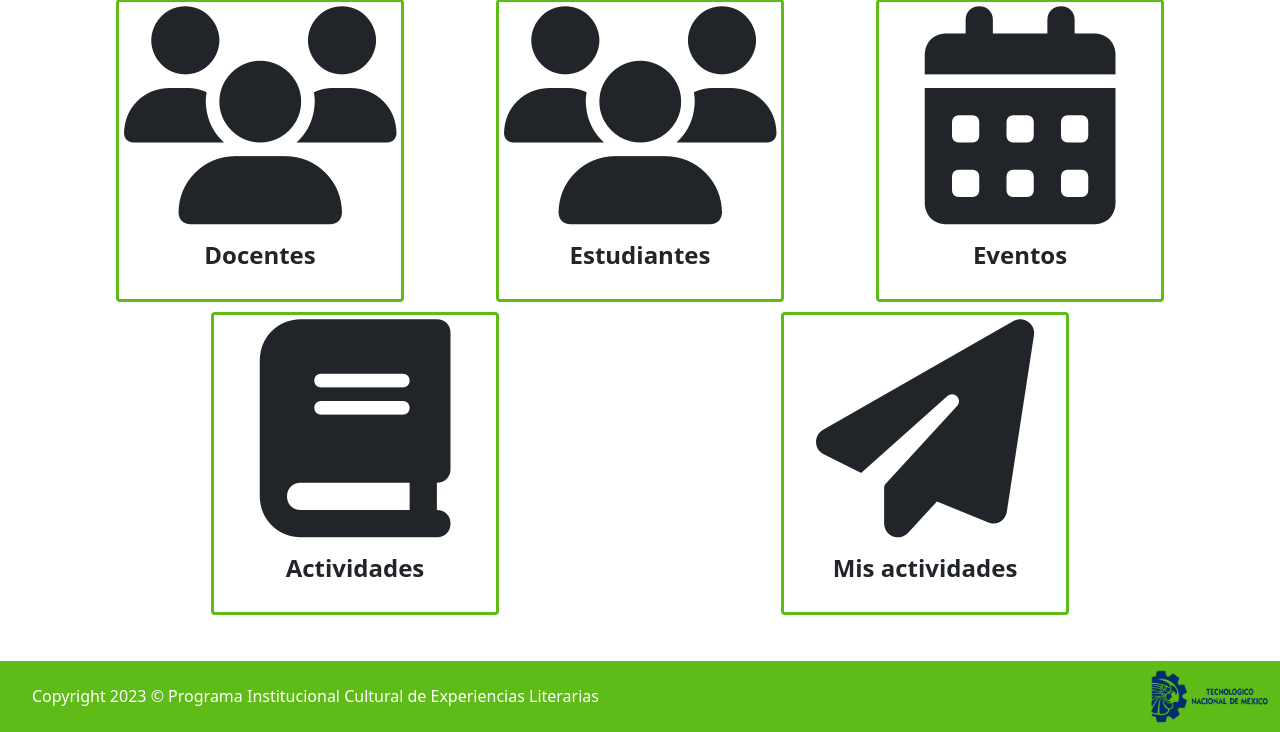
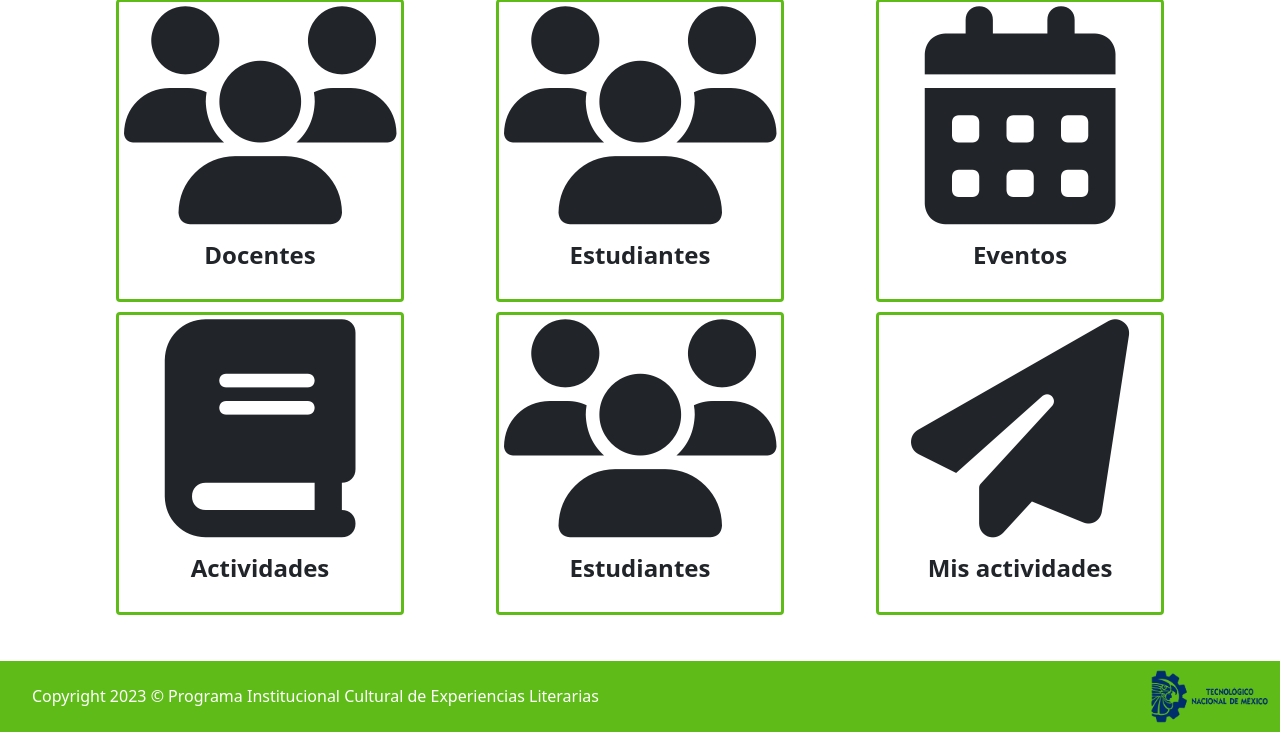
Before and after one commit to Brayan13141/PICEL, a PHP site: page /main/index.php in a window 1280 px wide. Shown: the part 182-914 px from the top of the page. Run offline with PHP 8.4, Linux system fonts and the light colour scheme; the visitor is signed in with stand-in values (Sample User, id 1); some libraries are stand-ins or nearby versions.

Commit message:
SE DIO ACCESO A LOS ESTUDIANTES PARA LOS DOCENTES

```diff
--- a/main/index.php
+++ b/main/index.php
@@ -17,10 +17,11 @@ if ($_SESSION['id_User']) {
 
 </head>
 <style>
-    .col{
+.col {
     margin: 5px !important;
 }
 </style>
+
 <body>
     <?php
         require('menu.php');
@@ -28,7 +29,9 @@ if ($_SESSION['id_User']) {
     <section class="container margen">
         <div class="row mt-4">
             <div class="col text-center">
-                    <h3>¡Bienvenido <?php echo $_SESSION['nombre'] . ' ' . $_SESSION['apellidoP'] . ' ' . $_SESSION['apellidoM'] . '!'; ?></h3>
+                <h3>¡Bienvenido
+                    <?php echo $_SESSION['nombre'] . ' ' . $_SESSION['apellidoP'] . ' ' . $_SESSION['apellidoM'] . '!'; ?>
+                </h3>
             </div>
         </div>
         <div class="row mt-4">
@@ -73,6 +76,14 @@ if ($_SESSION['id_User']) {
                     </div>
                 </div>
             </div>
+            <div class="col">
+                <div class="card card-main mx-auto" onclick="location.href='re-main.php';" style="width: 18rem;">
+                    <i class="fa fa-users" aria-hidden="true" style="font-size: 218px;text-align: center;"></i>
+                    <div class="card-body">
+                        <h4 class="text-center"><strong>Estudiantes</strong></h4>
+                    </div>
+                </div>
+            </div>
             <?php
                 }
                 ?>
@@ -80,7 +91,8 @@ if ($_SESSION['id_User']) {
                 if ($_SESSION['tipo_us'] == "Estudiante" || $_SESSION['tipo_us'] == "Admin") {
                 ?>
             <div class="col">
-                        <div class="card card-main mx-auto" onclick="location.href='Actividades_Pantalla_Alumno.php';" style="width: 18rem;">
+                <div class="card card-main mx-auto" onclick="location.href='Actividades_Pantalla_Alumno.php';"
+                    style="width: 18rem;">
                     <i class="fa fa-paper-plane" aria-hidden="true" style="font-size: 218px;text-align: center;"></i>
                     <div class="card-body">
                         <h4 class="text-center"><strong>Mis actividades</strong></h4>
```
Lines whose indentation alone changed are shown as unchanged.
